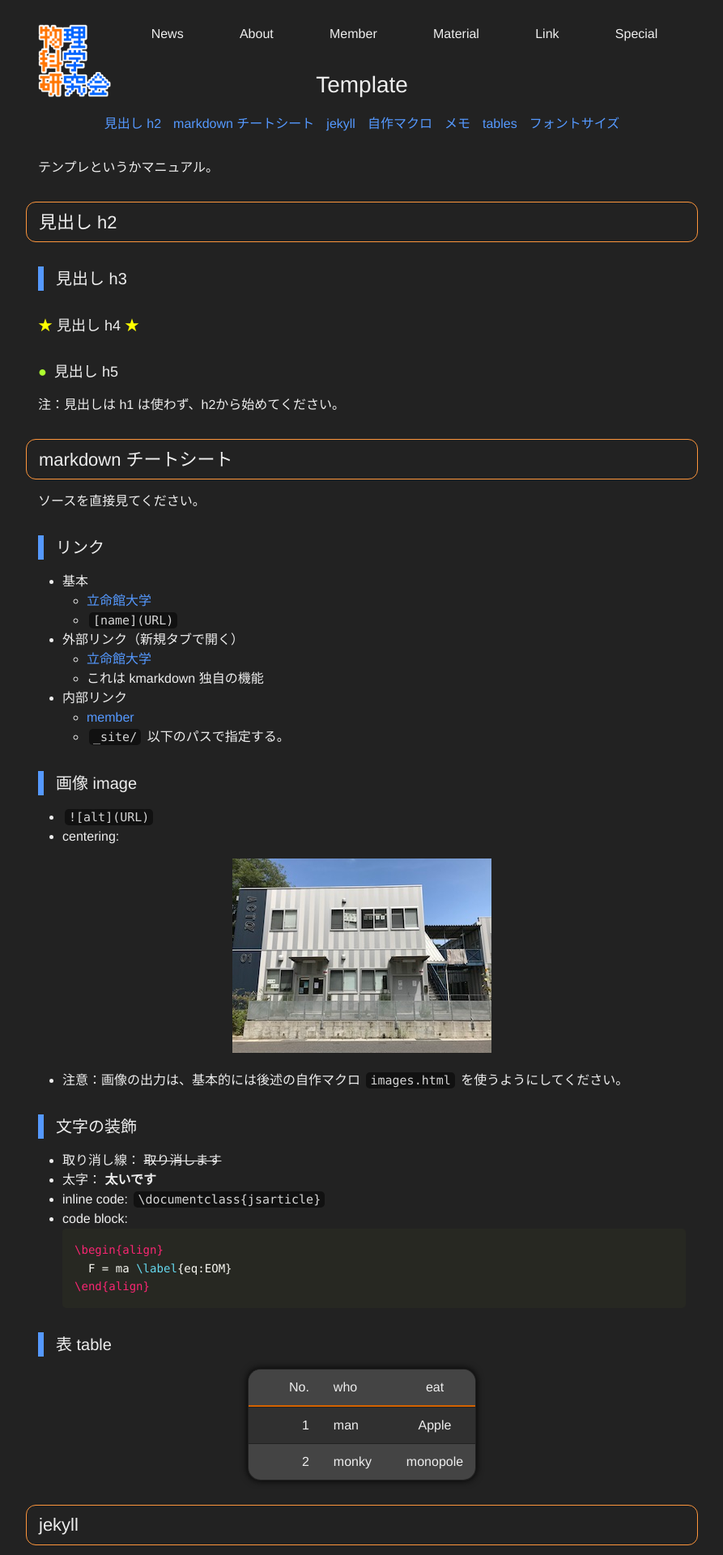
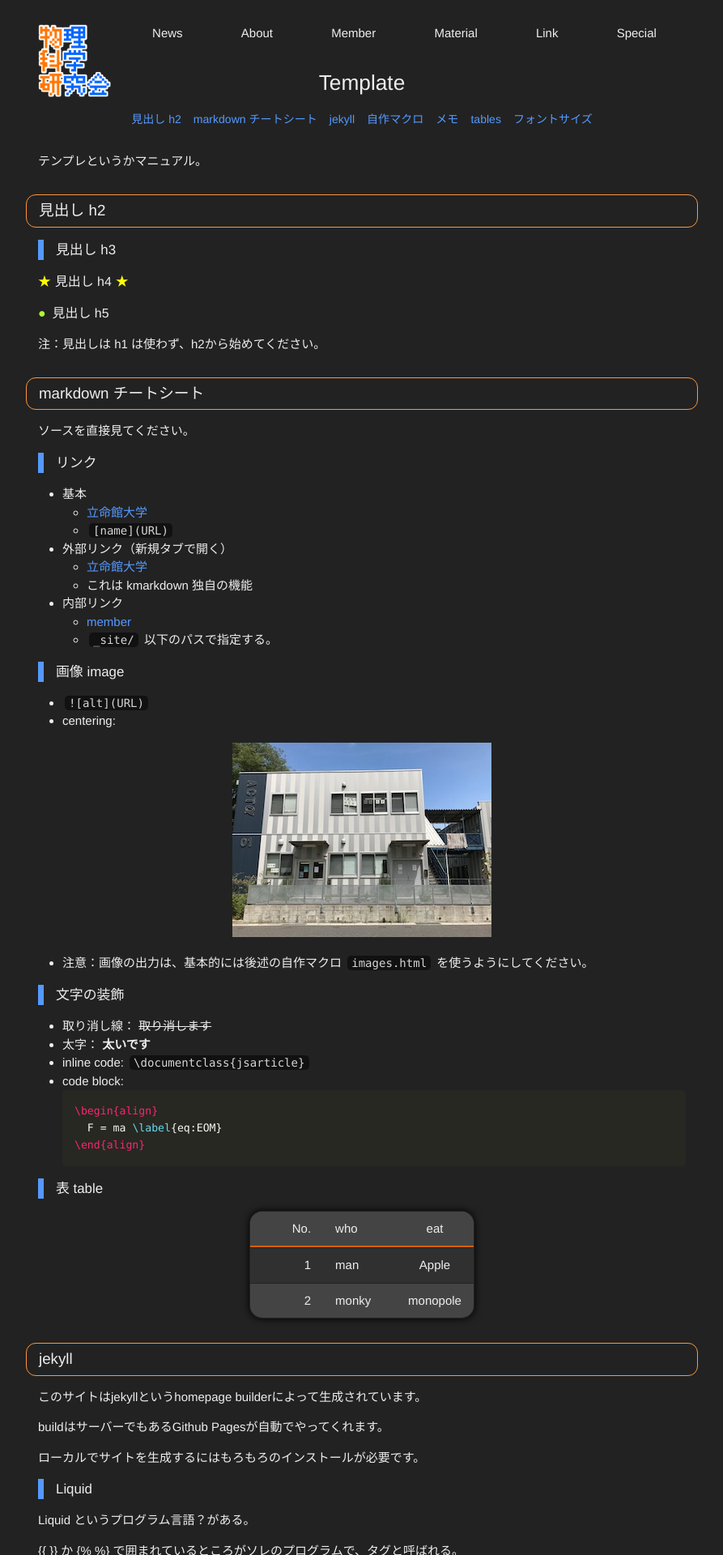
Before and after one commit to vuccaken/vuccaken.github.io, a Jekyll site: the page built from _pages/template.md, in a window 1280 px wide. Shown: the top 1920 px of the page at 81% size, without its empty margins (193-1086 px from the left). Built offline with Jekyll 4.4.1, drawn with Linux system fonts in a browser that asks for light colours; nearby versions of some CDN libraries.

Commit message:
調整：font-size, margin

```diff
--- a/_sass/_base.scss
+++ b/_sass/_base.scss
@@ -26,7 +26,8 @@ body {
 
 h1, h2, h3, h4, h5, h6,
 p, blockquote, pre,
-ul, ol, dl, figure {
+ul, ol, dl, figure,
+%vertical-rhythm {
   margin-bottom: $spacing-unit / 2;
 }
 
@@ -70,21 +71,24 @@ li {
 // Headings
 //
 h1, h2, h3, h4, h5, h6 {
+  font-weight: normal;
+}
+
+h1, h2 {
   margin-top: $spacing-unit;
-  font-weight: normal;
 }
 
 h1 {
   font-size: 1.5rem;
 }
 h2 {
-  font-size: 1.375rem;
+  font-size: 1.25rem;
 }
 h3 {
-  font-size: 1.25rem;
+  font-size: 1.125rem;
 }
 h4, h5, h6 {
-  font-size: 1.125rem;
+  font-size: 1.0625rem;
 }
 
 
--- a/_sass/_layout.scss
+++ b/_sass/_layout.scss
@@ -89,6 +89,7 @@
 
   .page-toc {
     width: 100%;
+    font-size: 0.9375rem;
   }
 
   ul.toc-ul {
@@ -110,7 +111,7 @@ main.page-content {
   h2 {
     margin-left: -$space;
     margin-right: -$space;
-    padding: $space/2 $space;
+    padding: $space/3 $space;
     border: solid 1.5px $brand-color;
     border-radius: 12px;
   }
@@ -262,6 +263,7 @@ main.page-content {
 // _includes/images.html
 
 .img-list {
+  @extend %vertical-rhythm;
   display: grid;
   @media screen and (min-width: 480px) {
     grid-template-columns: repeat(auto-fit, minmax(250px, 1fr));
--- a/_sass/initialize.scss
+++ b/_sass/initialize.scss
@@ -3,7 +3,7 @@
 // $base-font-family: -apple-system, BlinkMacSystemFont, "Segoe UI", "Segoe UI Symbol", "Segoe UI Emoji", "Apple Color Emoji", Roboto, Helvetica, Arial, sans-serif !default;
 $base-font-family: 'Helvetica Neue', Helvetica, Arial, 'ヒラギノ角ゴ Pro W3', 'Hiragino Kaku Gothic Pro', メイリオ, Meiryo, MS PGothic, sans-serif;
 $code-font-family: "Menlo", "Inconsolata", "Consolas", "Roboto Mono", "Ubuntu Mono", "Liberation Mono", "Courier New", monospace;
-$base-font-size:   16px !default;
+$base-font-size:   15px !default;
 $base-font-weight: 400 !default;
 $small-font-size:  $base-font-size * 0.875 !default;
 $base-line-height: 1.5 !default;
--- a/_sass/pages/_member.scss
+++ b/_sass/pages/_member.scss
@@ -55,7 +55,7 @@ table.member-hierarchy {
   }
 
   .heading {
-    padding: 5px 10px;
+    padding: 4px 8px;
     margin-right: 8px;
     border-radius: 10px;
     font-size: 90%;
--- a/_sass/pages/_news.scss
+++ b/_sass/pages/_news.scss
@@ -38,6 +38,6 @@
   h1.title {
     margin-top: 0;
     margin-bottom: $spacing-unit / 4;
-    font-size: 1.25rem;
+    font-size: 1.125rem;
   }
 }
```
